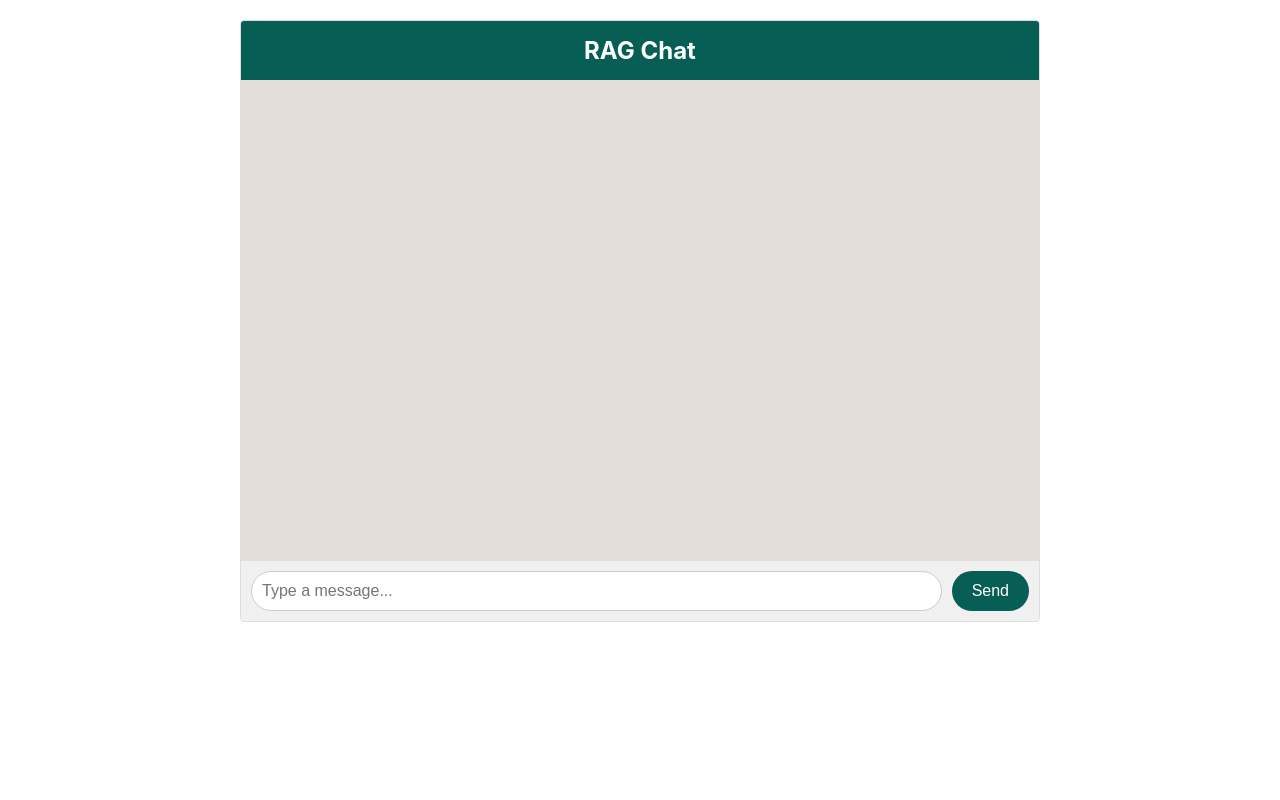
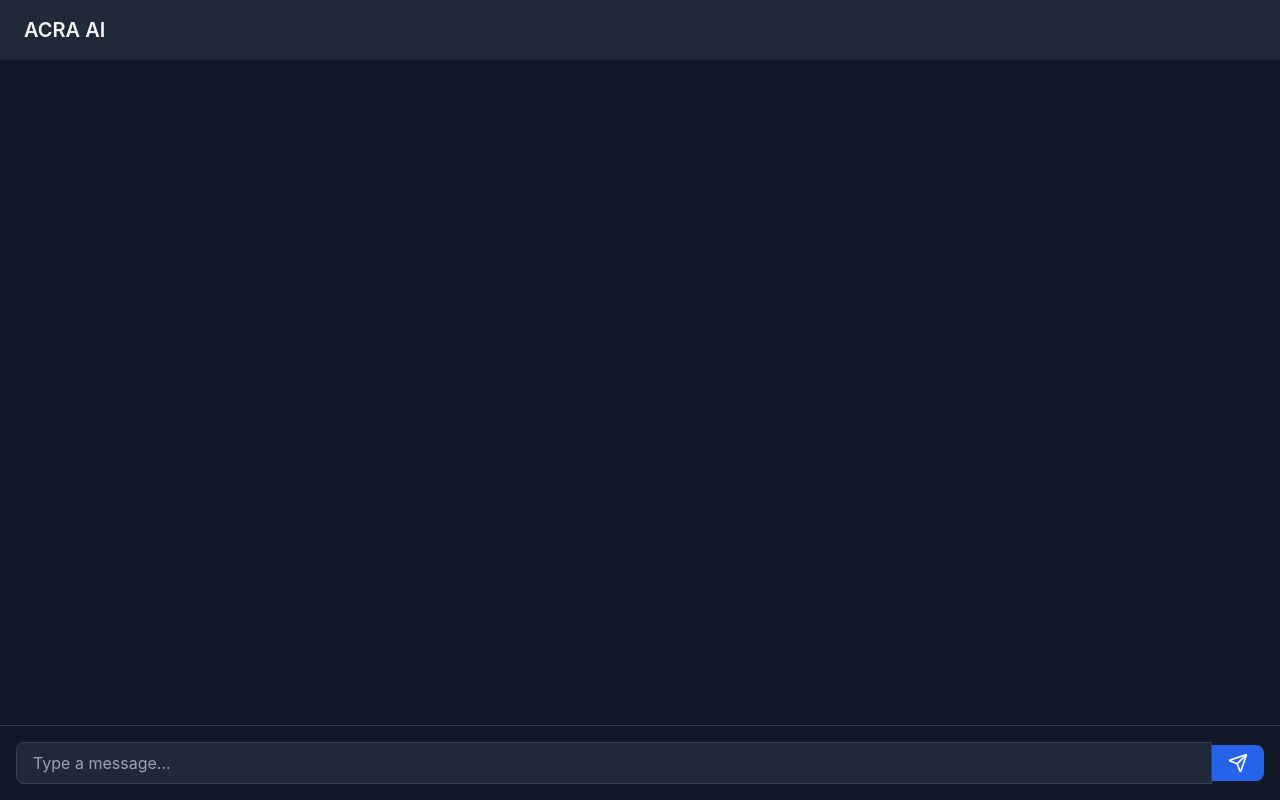
Before and after one commit to kihyun1998/pdf-rag-web, a React (Create React App) app: page / in a window 1280 px wide. Built offline with nearby package versions, Linux system fonts and the light colour scheme.

Commit message:
Style: 스타일 변경

```diff
--- /dev/null
+++ b/postcss.config.js
@@ -0,0 +1,6 @@
+module.exports = {
+  plugins: {
+    tailwindcss: {},
+    autoprefixer: {},
+  },
+}
--- a/src/App.js
+++ b/src/App.js
@@ -1,10 +1,9 @@
 import React from "react";
 import Chat from "./Chat";
-import "./App.css";
 
 function App() {
   return (
-    <div className="App">
+    <div className="w-full h-screen">
       <Chat />
     </div>
   );
--- a/src/Chat.js
+++ b/src/Chat.js
@@ -1,6 +1,6 @@
 import React, { useState, useEffect, useRef } from "react";
 import axios from "axios";
-import "./Chat.css";
+import { Send } from "lucide-react";
 
 const Chat = () => {
   const [messages, setMessages] = useState([]);
@@ -40,41 +40,64 @@ const Chat = () => {
   };
 
   return (
-    <div className="chat-container">
-      <div className="chat-header">
-        <h2>RAG Chat</h2>
+    <div className="flex flex-col w-full h-screen bg-gray-900 text-gray-100 overflow-hidden">
+      <div className="bg-gray-800 py-4 px-6">
+        <h2 className="text-xl font-semibold">ACRA AI</h2>
       </div>
-      <div className="messages">
+
+      <div className="flex-1 overflow-y-auto p-4 space-y-4">
         {messages.map((message, index) => (
-          <div key={index} className={`message ${message.sender}`}>
-            <div className="message-content">{message.text}</div>
+          <div
+            key={index}
+            className={`flex ${
+              message.sender === "user" ? "justify-end" : "justify-start"
+            }`}
+          >
+            <div
+              className={`max-w-[70%] px-4 py-2 rounded-lg ${
+                message.sender === "user" ? "bg-blue-600" : "bg-gray-700"
+              }`}
+            >
+              <div className="font-bold mb-1">
+                {message.sender === "user" ? "You" : "ACRA AI"}
+              </div>
+              {message.text}
+            </div>
           </div>
         ))}
         {isLoading && (
-          <div className="message bot">
-            <div className="message-content">
-              <div className="typing-indicator">
-                <span></span>
-                <span></span>
-                <span></span>
+          <div className="flex justify-start">
+            <div className="bg-gray-700 px-4 py-2 rounded-lg">
+              <div className="flex space-x-2">
+                <div className="w-3 h-3 bg-blue-500 rounded-full animate-bounce"></div>
+                <div className="w-3 h-3 bg-blue-500 rounded-full animate-bounce delay-100"></div>
+                <div className="w-3 h-3 bg-blue-500 rounded-full animate-bounce delay-200"></div>
               </div>
             </div>
           </div>
         )}
         <div ref={messagesEndRef} />
       </div>
-      <form onSubmit={handleSubmit} className="chat-input-form">
+
+      <div className="border-t border-gray-700 p-4">
+        <form onSubmit={handleSubmit} className="flex items-center">
           <input
             type="text"
             value={input}
             onChange={(e) => setInput(e.target.value)}
             placeholder="Type a message..."
+            className="flex-1 bg-gray-800 text-white border border-gray-700 rounded-l-lg px-4 py-2 focus:outline-none focus:ring-2 focus:ring-blue-500"
             disabled={isLoading}
           />
-        <button type="submit" disabled={isLoading}>
-          Send
+          <button
+            type="submit"
+            className="bg-blue-600 text-white px-4 py-2 rounded-r-lg hover:bg-blue-700 focus:outline-none focus:ring-2 focus:ring-blue-500 disabled:bg-gray-600"
+            disabled={isLoading}
+          >
+            <Send size={20} />
           </button>
         </form>
+      </div>
     </div>
   );
 };
--- a/src/index.css
+++ b/src/index.css
@@ -1,3 +1,7 @@
+@tailwind base;
+@tailwind components;
+@tailwind utilities;
+
 body {
   margin: 0;
   font-family: -apple-system, BlinkMacSystemFont, 'Segoe UI', 'Roboto', 'Oxygen',
--- /dev/null
+++ b/tailwind.config.js
@@ -0,0 +1,8 @@
+/** @type {import('tailwindcss').Config} */
+module.exports = {
+  content: ["./src/**/*.{js,jsx,ts,tsx}"],
+  theme: {
+    extend: {},
+  },
+  plugins: [],
+};
```
Also changed, not shown: package.json (+8 -2 lines), 1 other file (tests, documents, lock files or other folders). Lines whose indentation alone changed are shown as unchanged.
